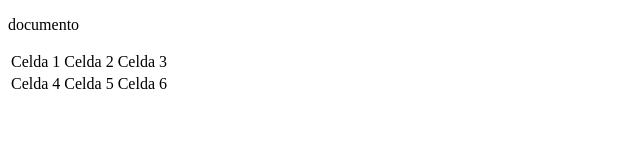
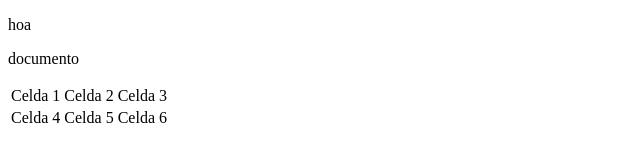
Before and after one commit to lumar2021/como_tu_quieras, an Electron app: page src/html/hola.html in a window 1280 px wide. Shown: the whole page, without its empty margins (0-640 px from the left). Drawn offline with Linux system fonts and the light colour scheme.

Commit message:
mi primer commit

```diff
--- a/src/html/hola.html
+++ b/src/html/hola.html
@@ -7,6 +7,7 @@
     <title>Document</title>
 </head>
 <body>
+    <p> hoa</p>
     <p>documento</p>
     <table class="default">
 
@@ -32,5 +33,6 @@
 
       </table>
 
+
 </body>
 </html>
```
Also changed, not shown: README.md (added).
